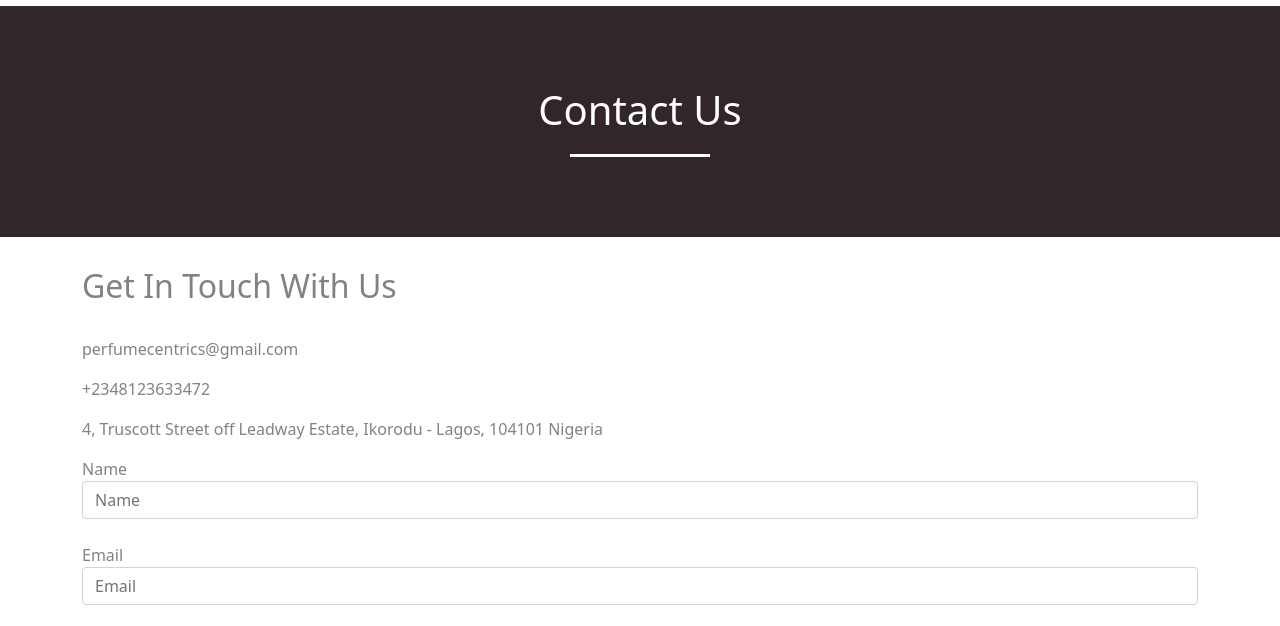
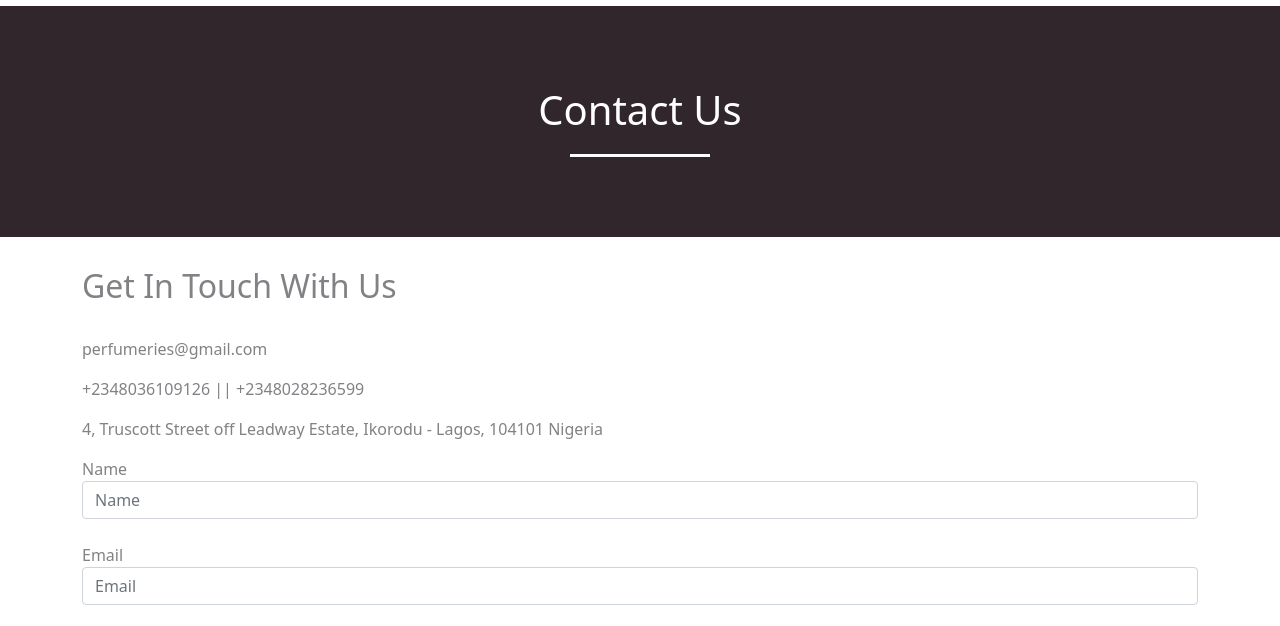
Before and after one commit to lurkero/perfumeries, a plain HTML site: page contact.html in a window 1280 px wide. Shown: the part 105-731 px from the top of the page. Drawn offline with nearby package versions, Linux system fonts and the light colour scheme.

Commit message:
I changed the HTML and css pasge

```diff
--- a/contact.html
+++ b/contact.html
@@ -62,8 +62,8 @@
     <br>
     <div>
 
-      <p>perfumecentrics@gmail.com</p>
-      <p>+2348123633472</p>
+      <p>perfumeries@gmail.com</p>
+      <p>+2348036109126 || +2348028236599</p>
       <p>4, Truscott Street off Leadway Estate, Ikorodu - Lagos, 104101 Nigeria</p>
 
     </div>
```
